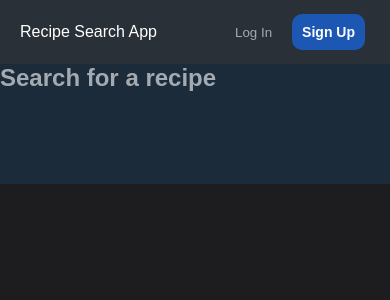
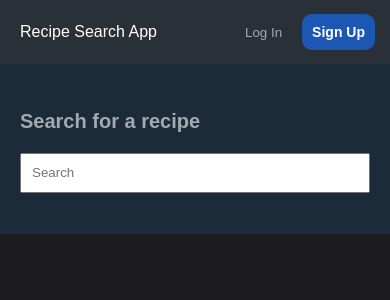
Before and after one commit to mnedza/RecipeSearcher, a React (Create React App) app in the folder frontend/: page / in a window 390 px wide. Shown: the top 300 px of the page. Built offline with nearby package versions, Linux system fonts and the light colour scheme.

Commit message:
Search component styled

```diff
--- a/frontend/src/components/Header/Header.module.css
+++ b/frontend/src/components/Header/Header.module.css
@@ -58,5 +58,6 @@
 @media (max-width: 450px) {
     .header {
         padding: 0.2rem 2rem;
+        padding-right: 1rem;
     }
 }
--- a/frontend/src/components/Search/Search.js
+++ b/frontend/src/components/Search/Search.js
@@ -4,8 +4,9 @@ import styles from "./Search.module.css";
 function Search() {
   return (
     <section className={styles.search}>
-      <div className="wrapper">
-        <h1>Search for a recipe</h1>
+      <div className={`${styles['search-content']} wrapper`}>
+        <h1 className={styles.title}>Search for a recipe</h1>
+        <input className={styles.input} placeholder="Search"/>
       </div>
     </section>
   );
--- a/frontend/src/components/Search/Search.module.css
+++ b/frontend/src/components/Search/Search.module.css
@@ -4,6 +4,42 @@
 }
 
 .search {
-    height: 12rem;
+    width: 100%;
+    height: 17rem;
+    padding: 0.2rem 5rem;
     background-color: var(--dark-blue);
 }
+
+.search-content {
+    height: 17rem;
+    display: flex;
+    flex-direction: column;
+    justify-content: center;
+    align-items: flex-start;
+}
+
+.title {
+    margin-bottom: 2rem;
+    font-size: 2.5rem;
+}
+
+.input {
+    width: 50%;
+    height: 4rem;
+    padding: 1rem;
+}
+
+@media (max-width: 450px) {
+
+    .title {
+        font-size: 2rem;
+    }
+
+    .search {
+        padding: 0.2rem 2rem;
+    }
+
+    .input {
+        width: 100%;
+    }
+}
```
